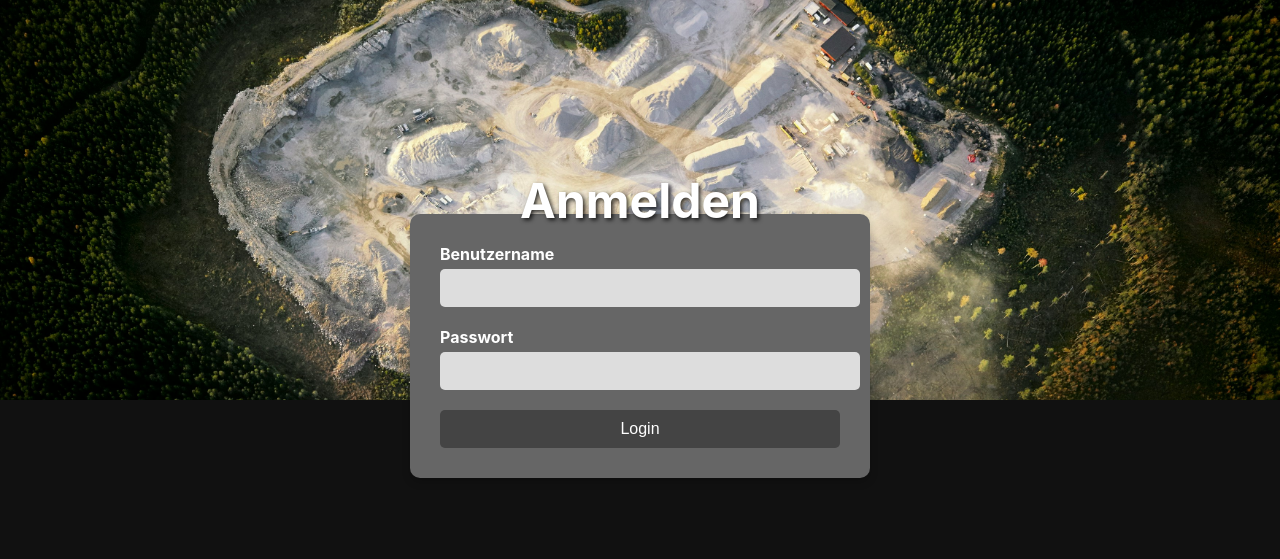
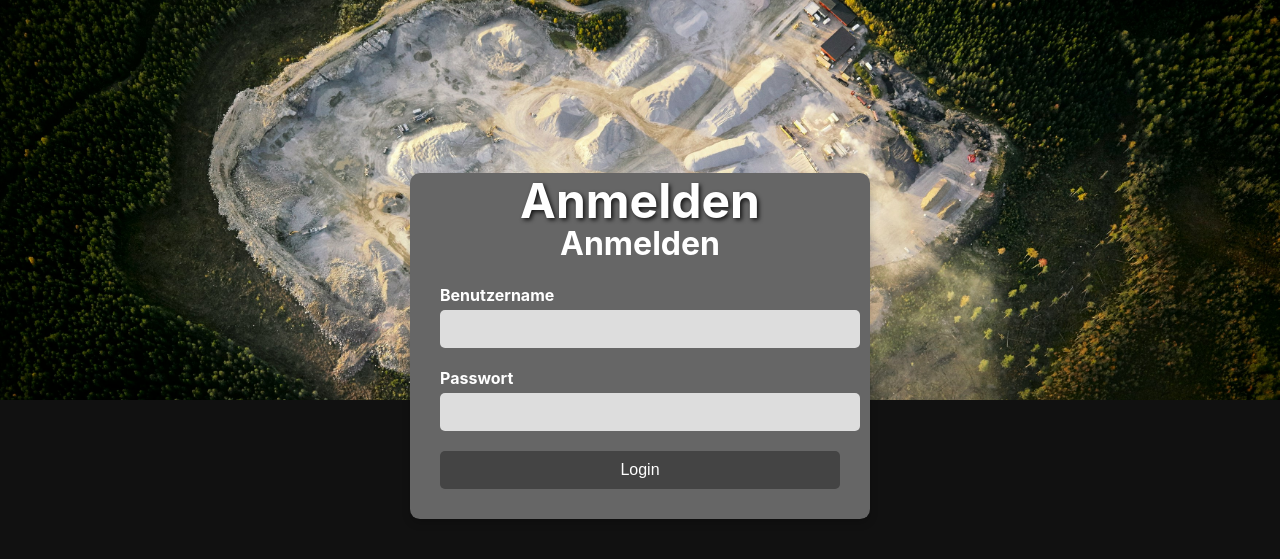
Before and after one commit to SwiftUI-App/py_website, a Flask app: page /login in a window 1280 px wide. Shown: the part 54-613 px from the top of the page. Run offline with Flask 3, Linux system fonts and the light colour scheme.

Commit message:
Update login.html

```diff
--- a/templates/login.html
+++ b/templates/login.html
@@ -36,6 +36,7 @@
     <main>
         <div class="login-container">
             <form action="/login" method="post">
+               <h1>Anmelden</h1>
                 <div class="form-group">
                     <label for="username">Benutzername</label>
                     <input type="text" id="username" name="username" required>
```
